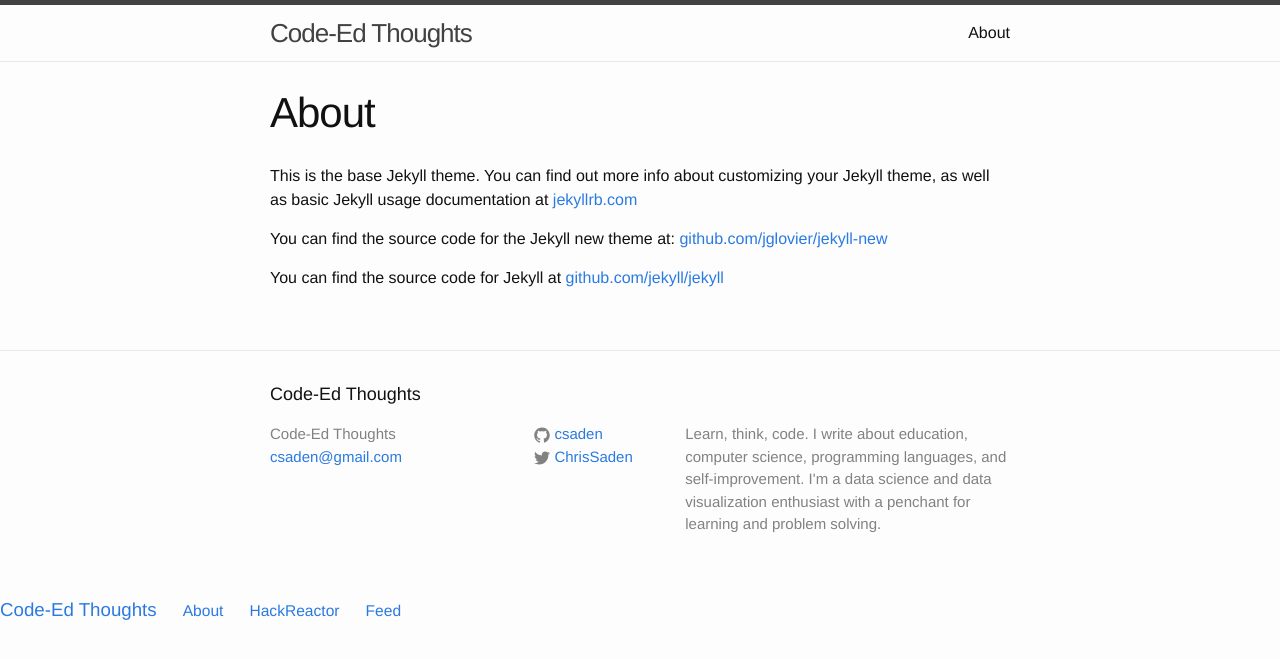
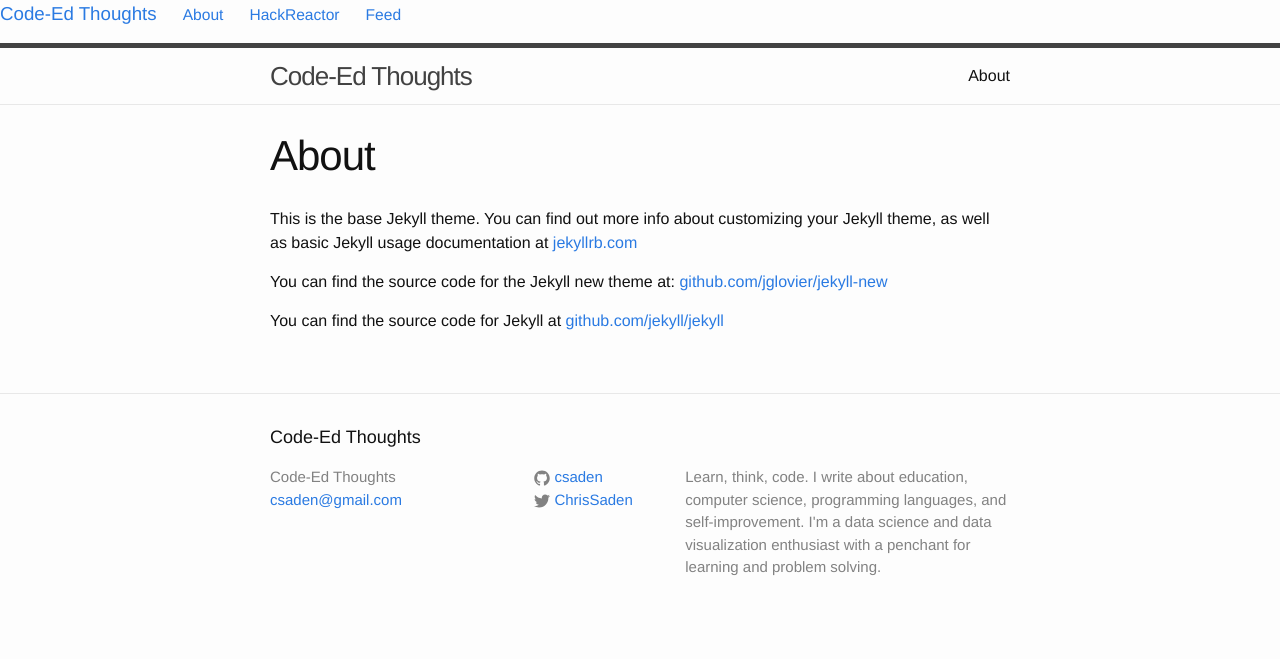
Before and after one commit to csaden/csaden.github.io, a Jekyll site: the page built from about.md, in a window 1280 px wide. Shown: the top 659 px of the page. Built offline with Jekyll 4.4.1, drawn with Linux system fonts in a browser that asks for light colours.

Commit message:
updated default.html file

```diff
--- a/_layouts/default.html
+++ b/_layouts/default.html
@@ -2,6 +2,15 @@
 <html>
 
   {% include head.html %}
+
+  <h3 class="tab">
+    <a href="/" title="Home">{{ site.title }}</a>
+
+    {% for page in site.pages_list %}
+      &nbsp;&nbsp;&nbsp;
+      <small><a href="{{ page[1]  }}">{{ page[0] }}</a></small>
+    {% endfor %}
+  </h3>
 
   <body>
 
@@ -17,13 +26,4 @@
 
   </body>
 
-  <h3 class="tab">
-    <a href="/" title="Home">{{ site.title }}</a>
-
-    {% for page in site.pages_list %}
-      &nbsp;&nbsp;&nbsp;
-      <small><a href="{{ page[1]  }}">{{ page[0] }}</a></small>
-    {% endfor %}
-  </h3>
-
 </html>
```
